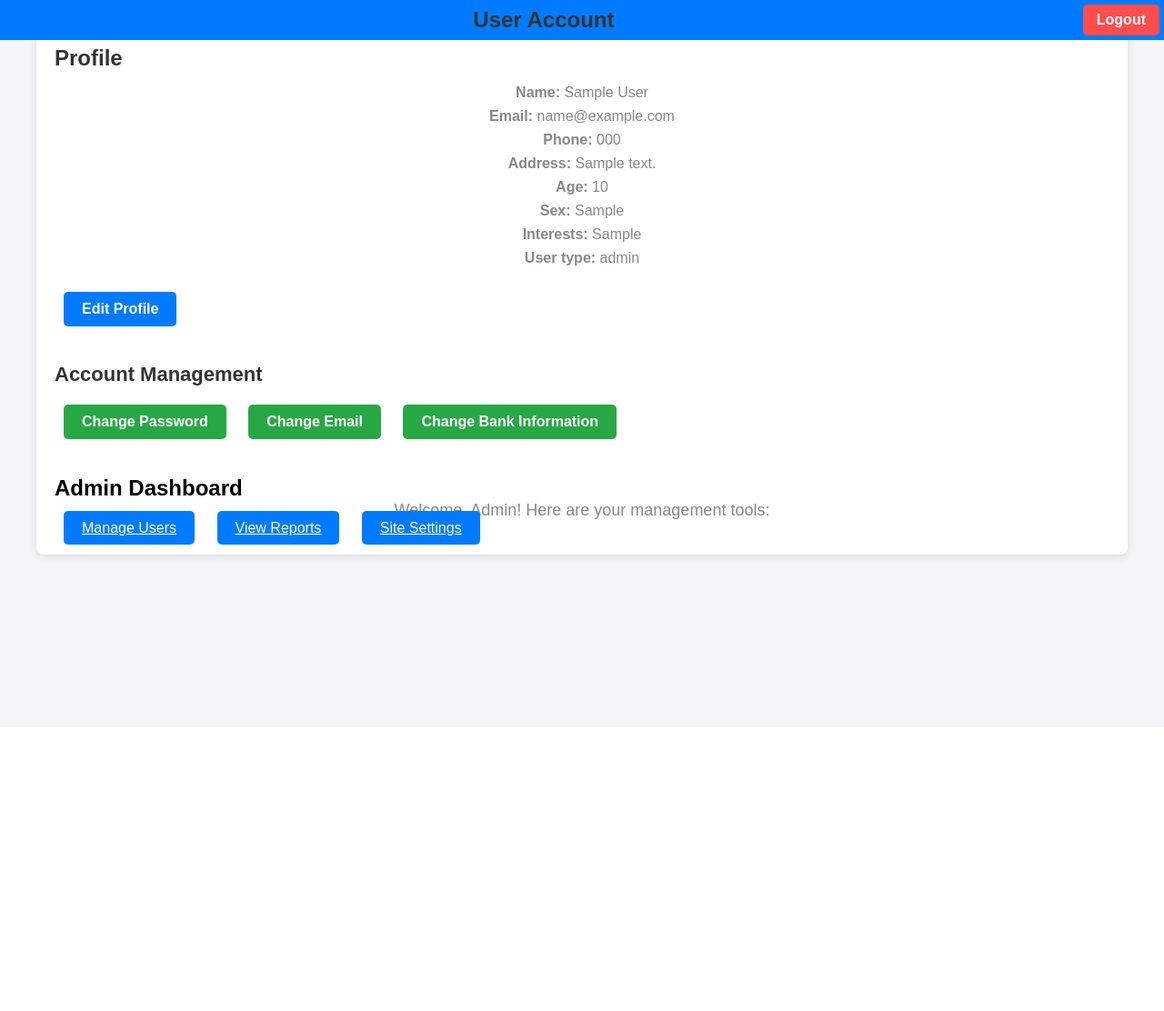
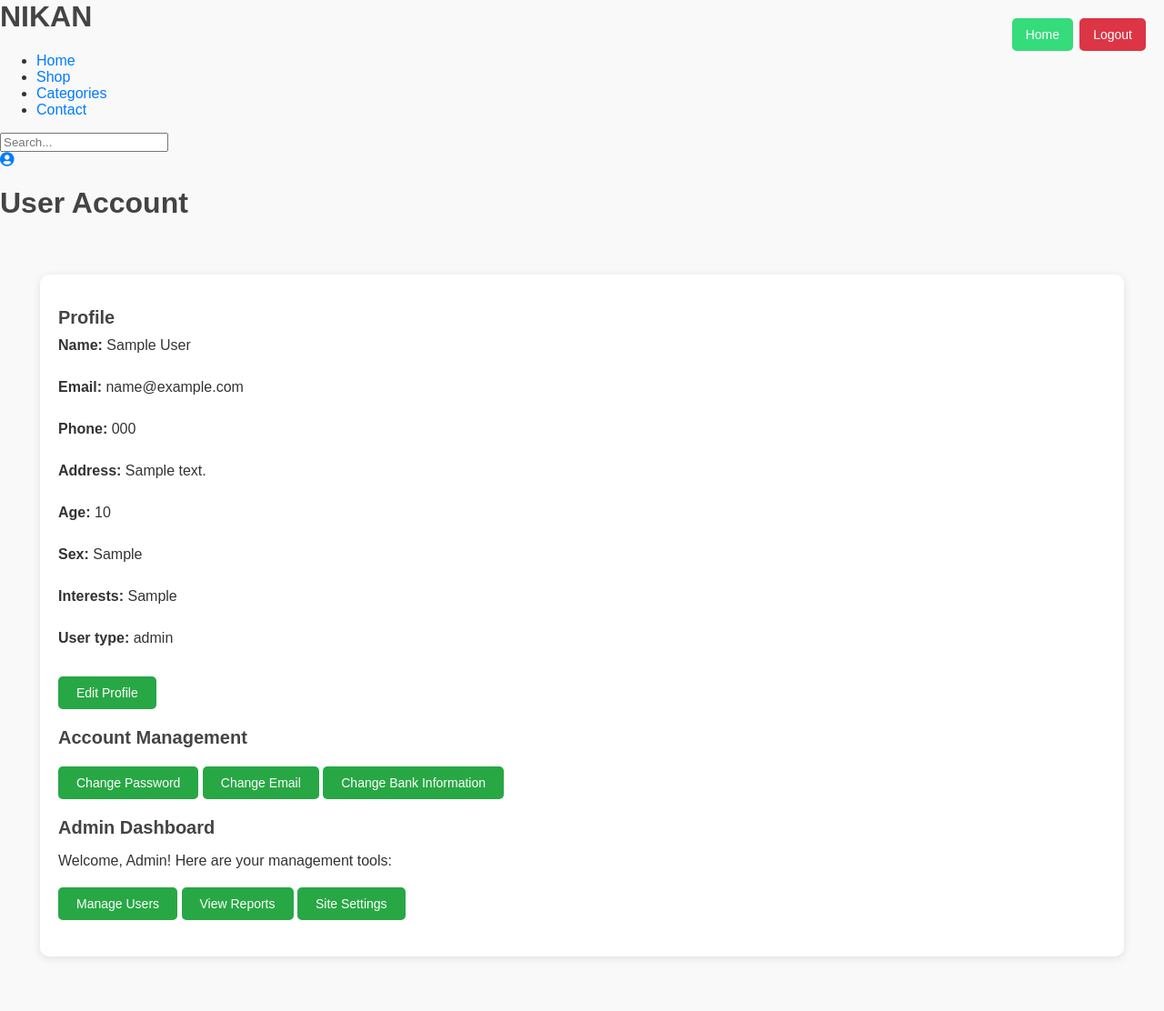
Before and after one commit to Sampathcode12/E-commerce-site, a PHP site: page /account.php in a window 1280 px wide. Shown: the whole page at 91% size. Before the commit the page ends 619 px from the top, so only its background shows below. Run offline with PHP 8.4, Linux system fonts and the light colour scheme; the visitor is signed in with stand-in values (Sample User, id 1); tables that the repository leaves empty or names only in its code hold one stand-in row (values such as "Sample post").

Commit message:
user account is done

```diff
--- a/page/account.php
+++ b/page/account.php
@@ -9,21 +9,15 @@
 ?>
 
 
-<!DOCTYPE html>
-<html lang="en">
-<head>
-    <meta charset="UTF-8">
-    <meta name="viewport" content="width=device-width, initial-scale=1.0">
-    <title>User Account</title>
-    <link rel="stylesheet" href="styles.css">
-</head>
+
 <body>
+
+
+
+
+
     <?php
-    session_start();
-    if (!isset($_SESSION["user_id"])) {
-        header("Location: login.php");
-        exit();
-    }
+
 
     // Database connection
     $servername = "localhost";
@@ -78,28 +72,38 @@
     <header class="header">
         <h1>User Account</h1>
         <a href="logout.php" class="btn-logout">Logout</a>
+        <a href="home.php" class="btn-home">Home</a>
+
+        <link href="https://cdnjs.cloudflare.com/ajax/libs/font-awesome/5.15.3/css/all.min.css" rel="stylesheet">
+        <link rel="stylesheet" href="acount.css">
+
     </header>
 
     <div class="account-container">
         <!-- Profile Section -->
         <section class="profile">
             <h2>Profile</h2>
-            <p><strong>Name:</strong> <?php echo htmlspecialchars($user["first_name"] . " " . $user["last_name"]); ?></p>
 
-            <p><strong>Email:</strong> <?php echo htmlspecialchars($user["email"]); ?></p>
-            <p><strong>Phone:</strong> <?php echo htmlspecialchars($user["phone"]); ?></p>
-            <p><strong>Address:</strong> <?php echo htmlspecialchars($user["address"]); ?></p>
-            <p><strong>Age:</strong> <?php echo htmlspecialchars($user["age"]); ?></p>
-            <p><strong>Sex:</strong> <?php echo htmlspecialchars($user["sex"]); ?></p>
-            <p><strong>Interests:</strong> <?php echo htmlspecialchars($user["interests"]); ?></p>
-            <p><strong>User type:</strong> <?php echo htmlspecialchars($user["user_type"]); ?></p>
+<p><strong>Name:</strong> <?php echo htmlspecialchars($user["first_name"] . " " . $user["last_name"]); ?></p><br>
+
+            <p><strong>Email:</strong> <?php echo htmlspecialchars($user["email"]); ?></p> <br>
+            <p><strong>Phone:</strong> <?php echo htmlspecialchars($user["phone"]); ?></p><br>
+            <p><strong>Address:</strong> <?php echo htmlspecialchars($user["address"]); ?></p><br>
+            <p><strong>Age:</strong> <?php echo htmlspecialchars($user["age"]); ?></p><br>
+            <p><strong>Sex:</strong> <?php echo htmlspecialchars($user["sex"]); ?></p><br>
+            <p><strong>Interests:</strong> <?php echo htmlspecialchars($user["interests"]); ?></p><br>
+            <p><strong>User type:</strong> <?php echo htmlspecialchars($user["user_type"]); ?></p><br>
+
+
+
+
             <a href="edit_profile.php" class="btn">Edit Profile</a>
         </section>
 
         <!-- Account Management -->
         <section class="account-management">
             <h2>Account Management</h2>
-            <a href="change_password.php" class="btn">Change Password</a>
+            <a href="change_password.php" class="btn">Change Password</a >
             <a href="change_email.php" class="btn">Change Email</a>
             <a href="Bank_information.php" class="btn">Change Bank Information</a>
             <?php if ($user["user_type"] === "seller"): ?>
--- /dev/null
+++ b/page/acount.css
@@ -0,0 +1,164 @@
+/* General Styles */
+body {
+    font-family: Arial, sans-serif;
+    margin: 0;
+    padding: 0;
+    background-color: #f9f9f9;
+    color: #333;
+}
+
+h1, h2 {
+    color: #444;
+}
+
+a {
+    text-decoration: none;
+    color: #007bff;
+}
+
+a:hover {
+    text-decoration: underline;
+}
+
+
+.btn-logout {
+    background-color: #dc3545;
+    color: white;
+    padding: 10px 15px;
+    border-radius: 5px;
+    font-size: 14px;
+    position: absolute;
+    right: 20px;
+    top: 20px;
+}
+.btn-home {
+    background-color: #35dc7b;
+    color: white;
+    padding: 10px 15px;
+    border-radius: 5px;
+    font-size: 14px;
+    position: absolute;
+    right: 100px;
+    top: 20px;
+
+}
+
+/* Container */
+.account-container {
+    width: 90%;
+    max-width: 1200px;
+    margin: 60px auto;
+    background-color: white;
+    border-radius: 10px;
+    box-shadow: 0 2px 10px rgba(0, 0, 0, 0.1);
+    padding: 20px;
+}
+
+/* Profile Section */
+.profile {
+    margin-bottom: 20px;
+}
+
+.profile h2 {
+    font-size: 20px;
+    margin-bottom: 10px;
+}
+
+.profile p {
+    margin: 5px 0;
+}
+
+.btn {
+    display: inline-block;
+    background-color: #28a745;
+    color: white;
+    padding: 10px 20px;
+    border-radius: 5px;
+    font-size: 14px;
+    margin-top: 10px;
+}
+
+.btn:hover {
+    background-color: #5ae383;
+}
+
+/* Account Management */
+.account-management {
+    margin-bottom: 20px;
+}
+
+
+
+
+.account-management h2 {
+    font-size: 20px;
+    margin-bottom: 10px;
+
+}
+
+/* Admin Dashboard */
+.admin-dashboard {
+    margin-bottom: 20px;
+}
+
+.admin-dashboard h2 {
+    font-size: 20px;
+    margin-bottom: 10px;
+}
+
+.admin-dashboard p {
+    margin-bottom: 10px;
+}
+
+/* Order History */
+.order-history {
+    margin-bottom: 20px;
+}
+
+.order-history h2 {
+    font-size: 20px;
+    margin-bottom: 10px;
+}
+
+.order-history ul {
+    list-style: none;
+    padding: 0;
+}
+
+.order-history li {
+    background-color: #f1f1f1;
+    margin: 5px 0;
+    padding: 10px;
+    border-radius: 5px;
+}
+
+/* Bank Details */
+.bank-details {
+    margin-bottom: 20px;
+}
+
+.bank-details h2 {
+    font-size: 20px;
+    margin-bottom: 10px;
+}
+
+/* Responsive Design */
+@media (max-width: 768px) {
+    .header {
+        padding: 15px;
+    }
+
+    .btn-logout {
+        font-size: 12px;
+        padding: 8px 12px;
+    }
+
+    .account-container {
+        padding: 10px;
+    }
+
+    .btn {
+        font-size: 12px;
+        padding: 8px 15px;
+    }
+}
```
